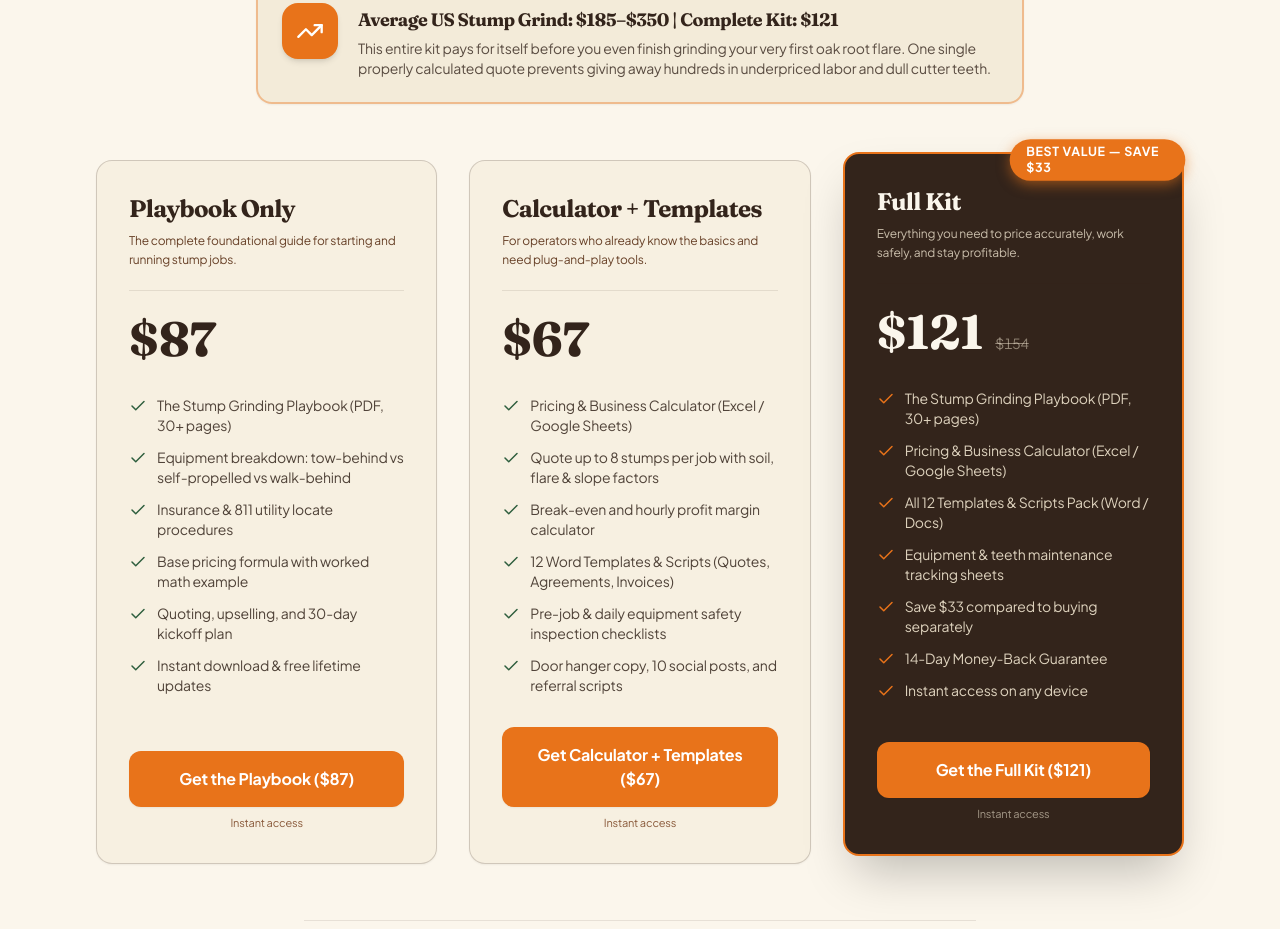
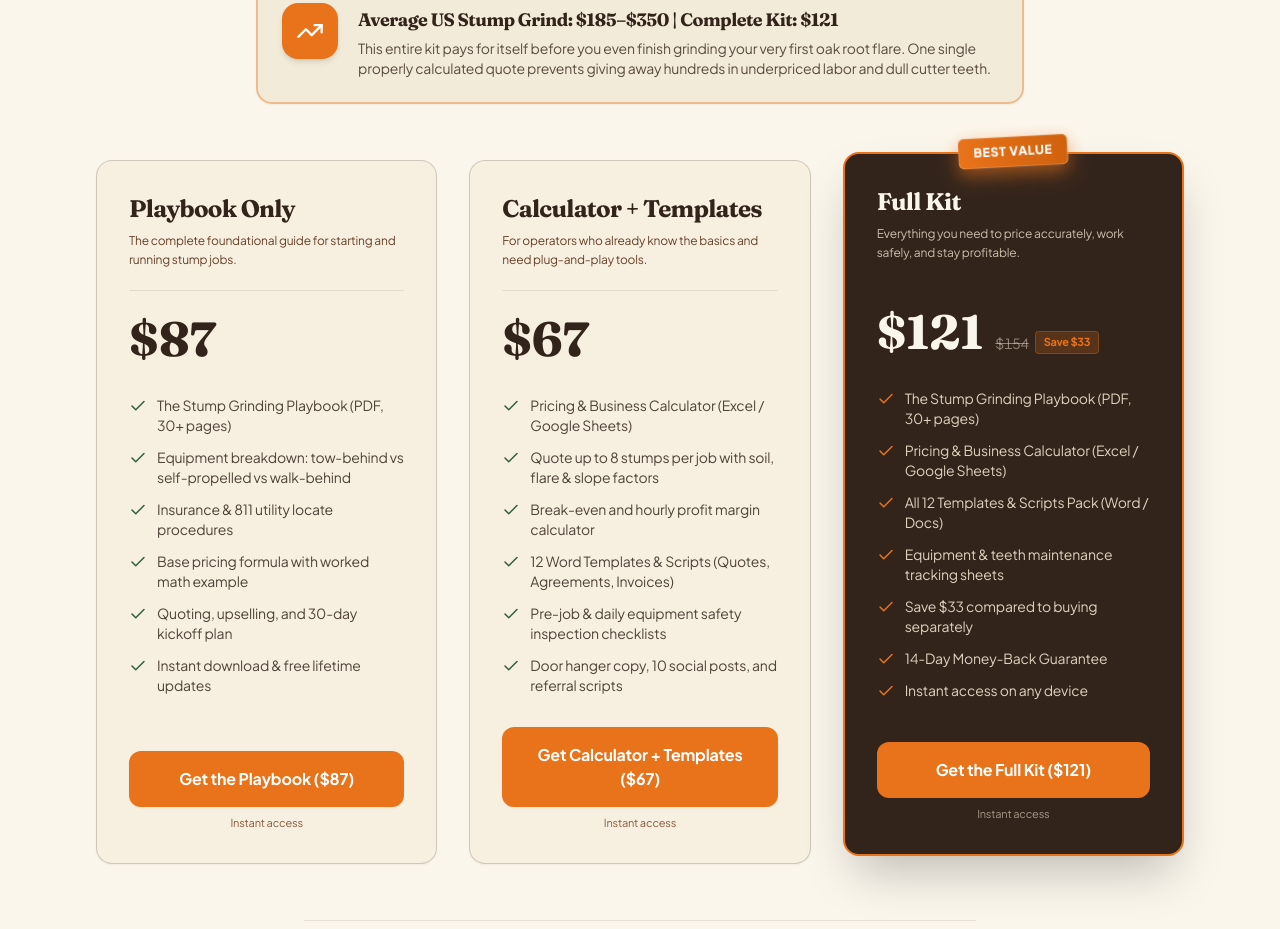
Before and after one commit to thakurdaman/stump-grinding-, a Next.js app: page / in a window 1280 px wide. Shown: the part 8320-9249 px from the top of the page. Built offline with nearby package versions, Linux system fonts and the light colour scheme; no server answers.

Commit message:
feat(pricing): update Best Value badge to slanting animated rounded-rectangle badge and place Save discount next to price

```diff
--- a/app/globals.css
+++ b/app/globals.css
@@ -125,13 +125,29 @@
   animation: floatGentle 6s ease-in-out infinite;
 }
 
-/* Subtle badge pulse */
+/* Subtle badge pulse & slant offer animations */
 @keyframes badgePulse {
   0%, 100% { transform: scale(1); box-shadow: 0 2px 6px rgba(232, 115, 26, 0.35); }
   50% { transform: scale(1.05); box-shadow: 0 4px 14px rgba(232, 115, 26, 0.6); }
 }
 .animate-badge-pulse {
   animation: badgePulse 2.6s ease-in-out infinite;
+}
+
+@keyframes offerSlantFloat {
+  0%, 100% {
+    transform: rotate(-3deg) translateY(0) scale(1);
+    box-shadow: 0 4px 12px rgba(232, 115, 26, 0.4);
+  }
+  50% {
+    transform: rotate(-3deg) translateY(-2px) scale(1.04);
+    box-shadow: 0 8px 20px rgba(232, 115, 26, 0.65);
+  }
+}
+.animate-offer-slant {
+  display: inline-flex;
+  transform-origin: center;
+  animation: offerSlantFloat 3s ease-in-out infinite;
 }
 
 /* High-taste button shimmer sweep on primary CTAs */
--- a/app/page.tsx
+++ b/app/page.tsx
@@ -531,8 +531,10 @@ export default function HomePage() {
                   >
                     {/* Badge */}
                     {tier.badge && (
-                      <div className="absolute -top-3.5 left-1/2 -translate-x-1/2 px-4 py-1 rounded-full bg-orange text-white text-xs font-bold uppercase tracking-wider shadow animate-badge-pulse">
-                        {tier.badge}
+                      <div className="absolute -top-4 left-1/2 -translate-x-1/2 z-10">
+                        <span className="animate-offer-slant px-3.5 py-1.5 rounded-md bg-gradient-to-r from-orange to-orange-hover text-white text-[11px] sm:text-xs font-black uppercase tracking-wider border border-white/25 shadow-md">
+                          {tier.badge}
+                        </span>
                       </div>
                     )}
 
@@ -547,14 +549,21 @@ export default function HomePage() {
                       </div>
 
                       {/* Price */}
-                      <div className="py-6 flex items-baseline gap-2">
+                      <div className="py-6 flex items-baseline gap-2 flex-wrap">
                         <span className={`font-serif text-4xl sm:text-5xl font-bold ${isHighlight ? 'text-[#FBF6EC]' : 'text-bark'} tabular-nums`}>
                           ${tier.price}
                         </span>
                         {tier.regularPrice && (
-                          <span className="text-sm line-through text-sand/50 ml-1 tabular-nums">
-                            ${tier.regularPrice}
-                          </span>
+                          <div className="flex items-center gap-1.5 ml-1">
+                            <span className="text-sm line-through text-sand/50 tabular-nums">
+                              ${tier.regularPrice}
+                            </span>
+                            {tier.regularPrice > tier.price && (
+                              <span className="inline-flex items-center px-2 py-0.5 rounded text-[11px] font-bold tracking-tight bg-orange/20 text-orange border border-orange/30">
+                                Save ${tier.regularPrice - tier.price}
+                              </span>
+                            )}
+                          </div>
                         )}
                       </div>
 
--- a/config/products.ts
+++ b/config/products.ts
@@ -89,7 +89,7 @@ export const PRODUCTS: ProductTier[] = [
     tagline: 'Everything you need to price accurately, work safely, and stay profitable.',
     price: 121,
     regularPrice: 154,
-    badge: 'Best Value — Save $33',
+    badge: 'Best Value',
     isPopular: true,
     fileIds: ['playbook', 'calculator', 'templates'],
     description: 'The Playbook, the Pricing Calculator, and all 12 operational templates. Total package.',
```
